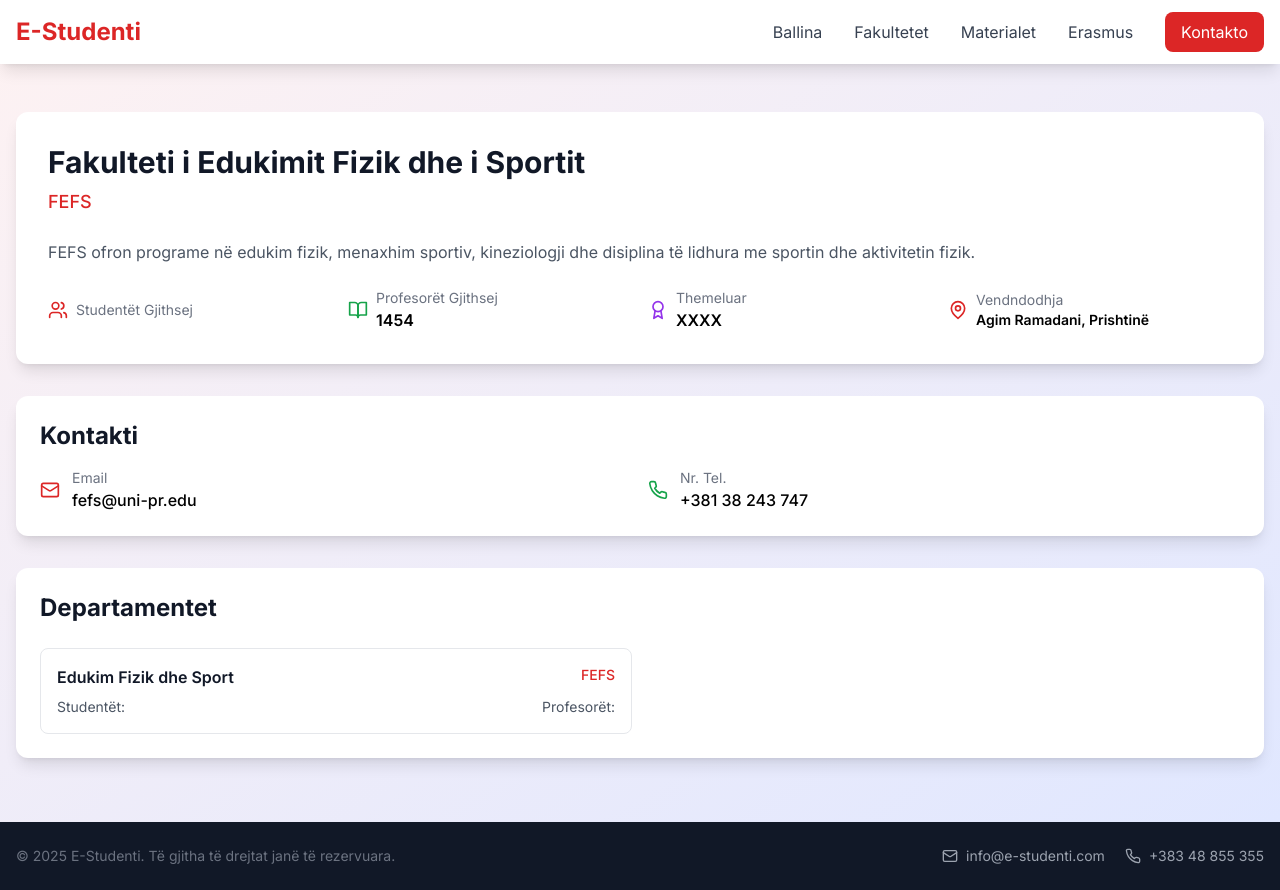
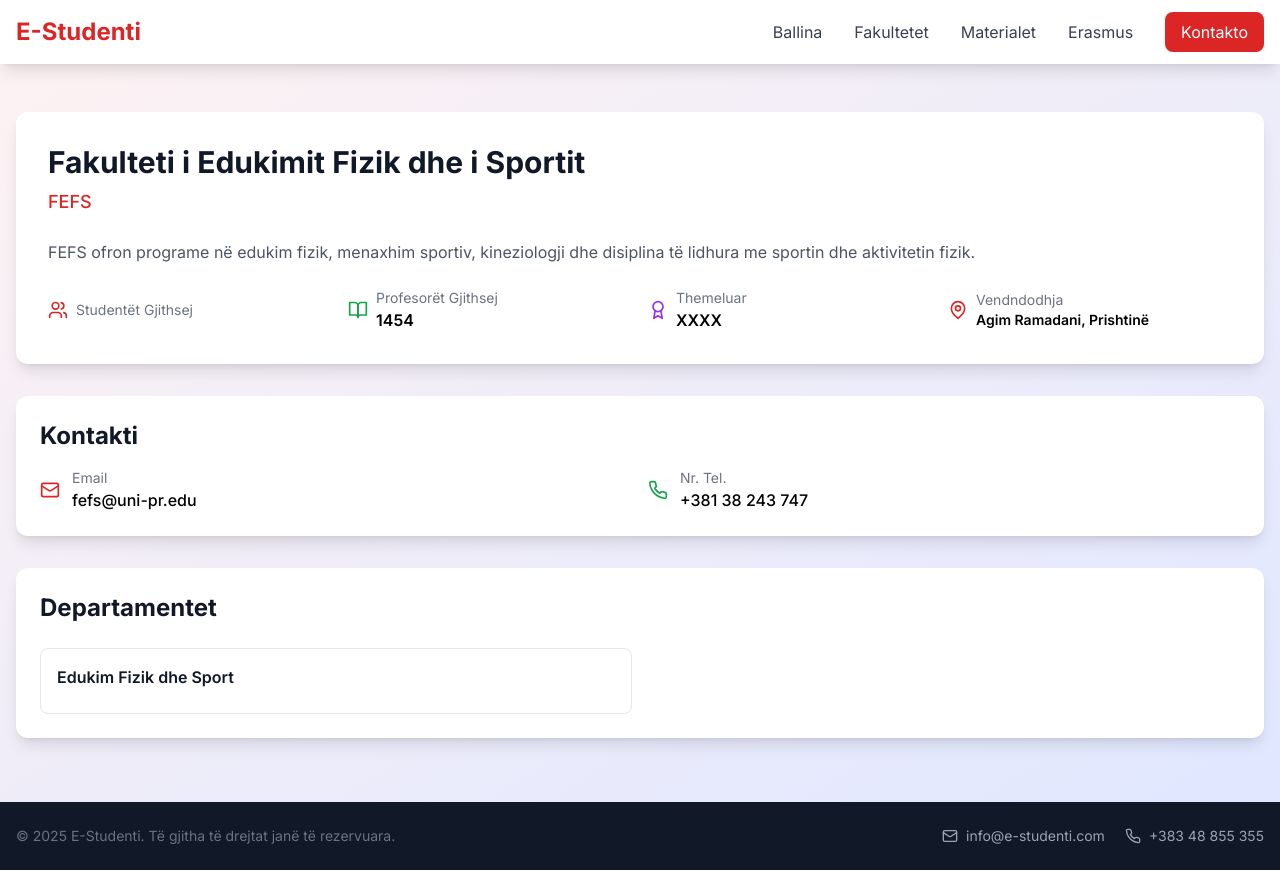
Before and after one commit to edonamulaj0/e-studenti, a Next.js app: page /fakultetet/fefs in a window 1280 px wide. Built offline with nearby package versions, Linux system fonts and the light colour scheme.

Commit message:
fefs comments

```diff
--- a/app/fakultetet/fefs/page.js
+++ b/app/fakultetet/fefs/page.js
@@ -110,17 +110,17 @@
                   <h3 className="font-semibold text-gray-900">
                     {department.name}
                   </h3>
-                  <span className="text-sm text-red-600 font-medium">
+                  {/* <span className="text-sm text-red-600 font-medium">
                     {department.code}
-                  </span>
+                  </span> */}
                 </div>
                 <div className="text-sm text-gray-600 mb-2">
                   <p>{department.description}</p>
                 </div>
-                <div className="flex justify-between text-sm text-gray-600">
+                {/* <div className="flex justify-between text-sm text-gray-600">
                   <span>Studentët: {department.students}</span>
                   <span>Profesorët: {department.teachers}</span>
-                </div>
+                </div> */}
               </Link>
             ))}
           </div>
```
